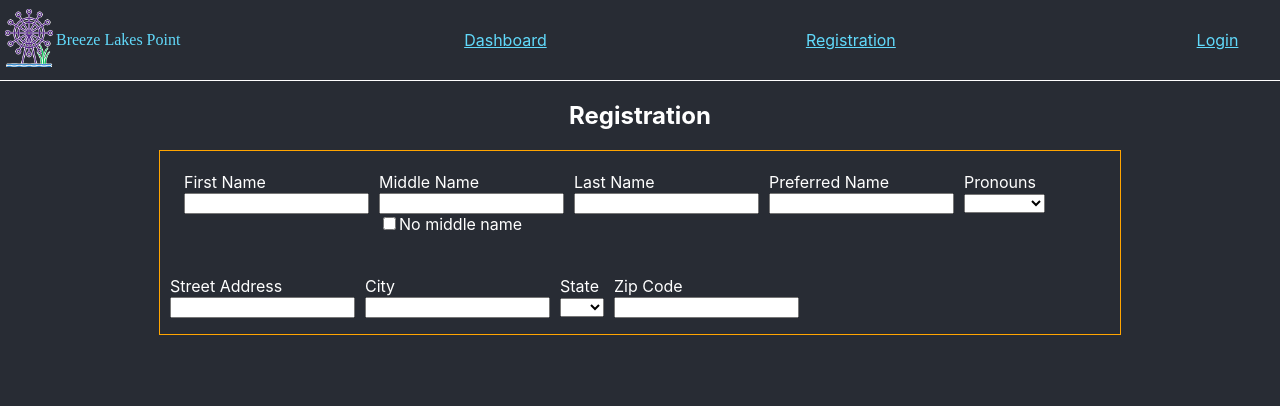
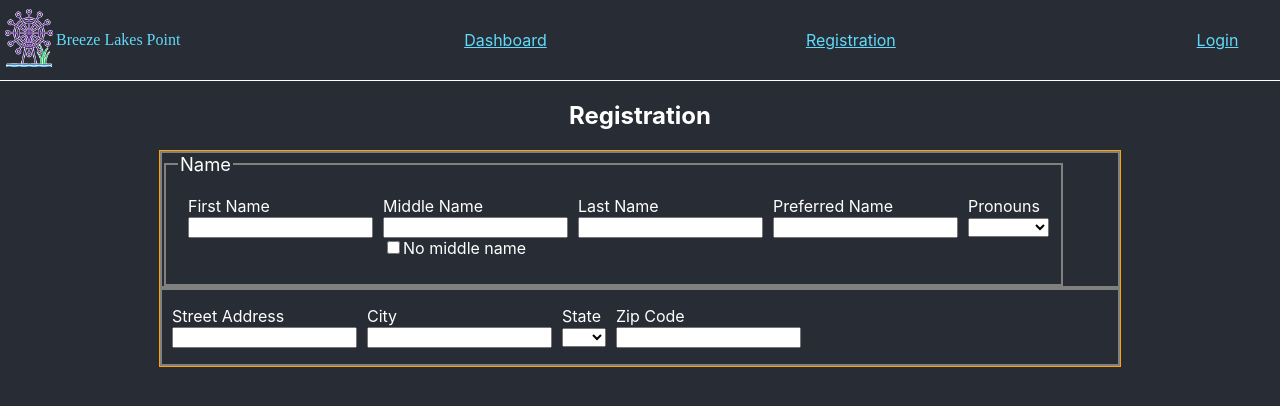
Before and after one commit to kristenkinnearohlmann/breeze-lakes-point-frontend, a React (Create React App) app: page /registration in a window 1280 px wide. Shown: the top 406 px of the page. Built offline with nearby package versions, Linux system fonts and the light colour scheme; a web font is replaced by a local one.

Commit message:
Styling fieldset POC

```diff
--- a/src/components/Registration.css
+++ b/src/components/Registration.css
@@ -6,9 +6,13 @@
 }
 
 .input-fields-row {
-    border: 0;
+    border: 2px solid grey;
     display: flex;
     flex-flow: row wrap;
+}
+
+.input-fields-row > legend {
+    font-size: 1.15rem;
 }
 
 .input-fields-row > p {
--- a/src/components/Registration.js
+++ b/src/components/Registration.js
@@ -41,6 +41,7 @@ class Registration extends Component {
                 <form className="form-reg">
                     <div className="input-fields-row">
                         <fieldset className="input-fields-row">
+                            <legend>Name</legend>
                             <p>
                                 <label htmlFor="first_name">First Name</label><br/>
                                 <input type="text" name="first_name" id="first_name" value={this.state.first_name} onChange={this.handleonChange} />
```
